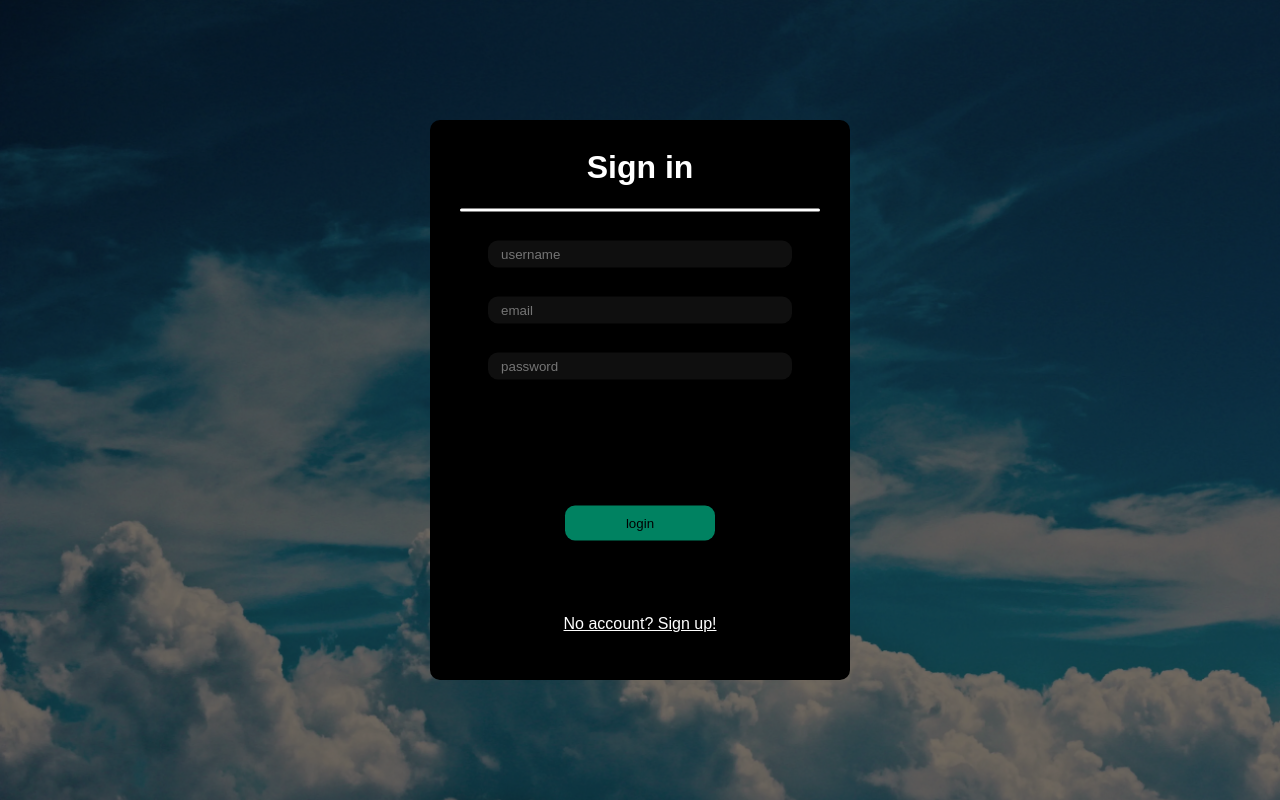
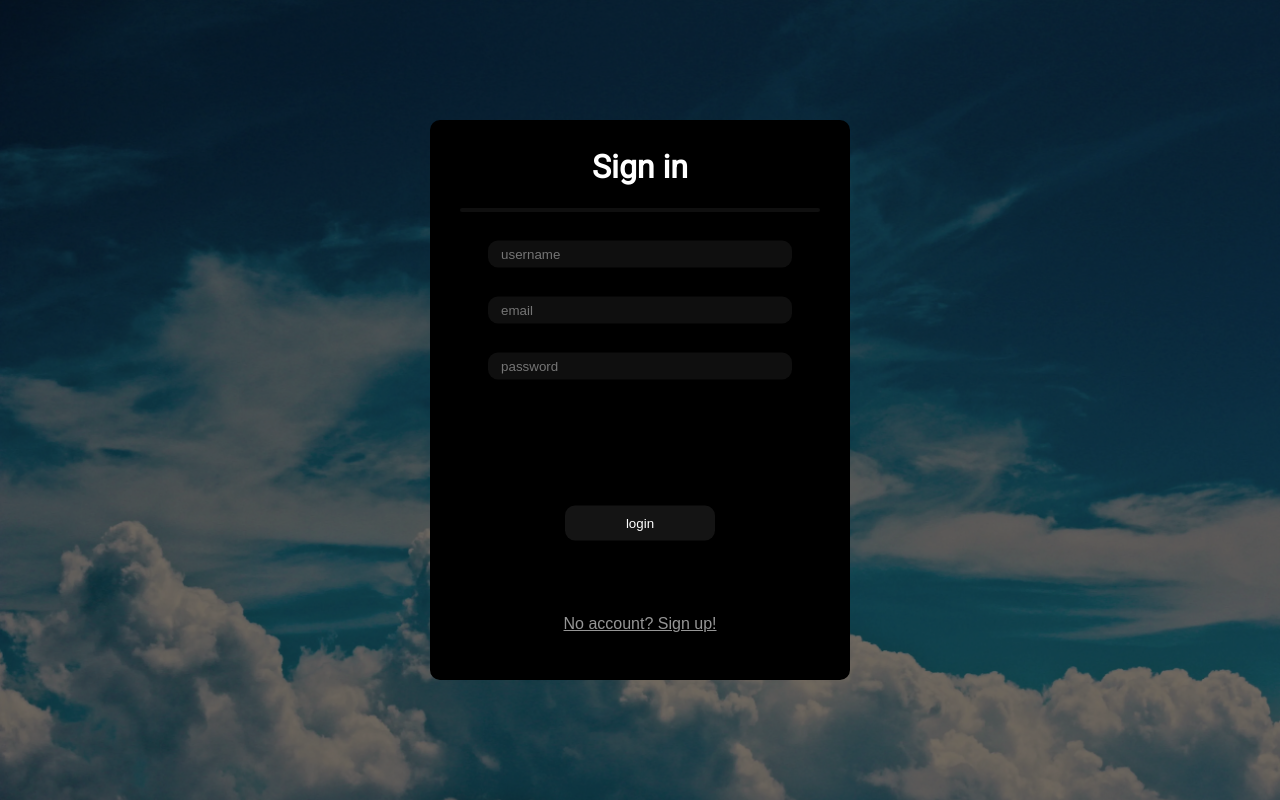
Before and after one commit to Cryptiicc/Clicker-Simulator-, a plain HTML site: page index.html in a window 1280 px wide. Drawn offline with Linux system fonts and the light colour scheme; no server answers.

Commit message:
Fixed the website ugly, redesign

```diff
--- a/index.html
+++ b/index.html
@@ -4,6 +4,8 @@
                 <meta charset="UTF-8">
                 <meta name="viewport" content="width=device-width, initial-scale=1.0">
                 <title>Clicker Simulator</title>
+
+                <link href='https://fonts.googleapis.com/css?family=Roboto' rel='stylesheet'>
 
                 <style>
                     body {
@@ -42,17 +44,17 @@
                         top: 4.5%;
                         left: 50%;
                         transform: translate(-50%, -50%);
-                        font-family: sans-serif;
+                        font-family: Roboto;
                     }
 
-                    .white_bar {
-                        background-color: white;
+                    .black_bar {
+                        background-color: rgb(15, 15, 15);
                         position: absolute;
                         top: 16%;
                         left: 50%;
                         transform: translate(-50%, -50%);
-                        padding-top: 1.5px;
-                        padding-bottom: 1.5px;
+                        padding-top: 2px;
+                        padding-bottom: 2px;
                         padding-left: 180px;
                         padding-right: 180px;
                         font-family: sans-serif;
@@ -111,8 +113,8 @@
                     }
 
                     .submit_content {
-                        background-color: rgba(0, 255, 191, 0.511);
-                        color: black;
+                        background-color: rgb(20, 20, 20);
+                        color: rgb(255, 255, 255);
                         position: absolute;
                         top: 72%;
                         left: 50%;
@@ -125,12 +127,17 @@
                     }
 
                     .signup_href {
-                        color: white;
+                        color: rgb(150, 150, 150);
                         font-family: sans-serif;
                         position: absolute;
                         top: 90%;
                         left: 50%;
                         transform: translate(-50%, -50%);
+                        transition: background-color 0.3s ease;
+                    }
+
+                    .signup_href:hover {
+                        color: rgb(255, 255, 255)
                     }
                 </style>
 
@@ -158,6 +165,8 @@
                                         if (res_json && res_json["status"] === true && res_json["data"] && res_json["data"]["cookie"] && res_json["data"]["username"]) {
                                             document.cookie = `cookie=${JSON.stringify({ "WARNING_DO_NOT_COPY_OR_SHARE_THESE_TO_OTHERS_OR_ELSE_YOUR_ACCOUNT_WILL_GET_HACKED_BECAREFUL_YOU_MAY_GIVE_ATTACKER_ACCESS_TO_YOUR_ACCOUNT": 0, "username": res_json["data"]["username"], "loginCookie": atob(res_json["data"]["cookie"]) })}`
                                             window.location.href = "/game.html";
+                                        } else {
+                                            location.reload();
                                         }
                                     })
                                 }
@@ -171,11 +180,11 @@
                             if (document.getElementsByClassName("h-captcha") && document.getElementsByClassName("h-captcha")[0]) {
                                 if (document.getElementsByClassName("h-captcha")[0].children[0].getAttribute("data-hcaptcha-response") === "") {
                                     if (document.getElementsByClassName("submit_content")[0]) {
-                                        document.getElementsByClassName("submit_content")[0].style.background = "rgba(0, 255, 191, 0.511)"
+                                        document.getElementsByClassName("submit_content")[0].style.background = "rgb(20, 20, 20)"
                                     }
                                 } else if (document.getElementsByClassName("h-captcha")[0].children[0].getAttribute("data-hcaptcha-response") !== "") {
                                     if (document.getElementsByClassName("submit_content")[0]) {
-                                        document.getElementsByClassName("submit_content")[0].style.background = "rgb(0, 255, 191)"
+                                        document.getElementsByClassName("submit_content")[0].style.background = "rgba(0, 255, 191, 0.938)"
                                     }
                                 }
                             }
@@ -214,7 +223,7 @@
             <body>
                 <div class="loginbg">
                     <h1 class="signin_text">Sign in</h1>
-                    <div class="white_bar"></div>
+                    <div class="black_bar"></div>
 
                     <input class="username_box" type="text"      placeholder="   username"></input>
                     <input class="email_box"    type="text"      placeholder="   email"></input>
```
Also changed, not shown: signup.html (+18 -9 lines).
